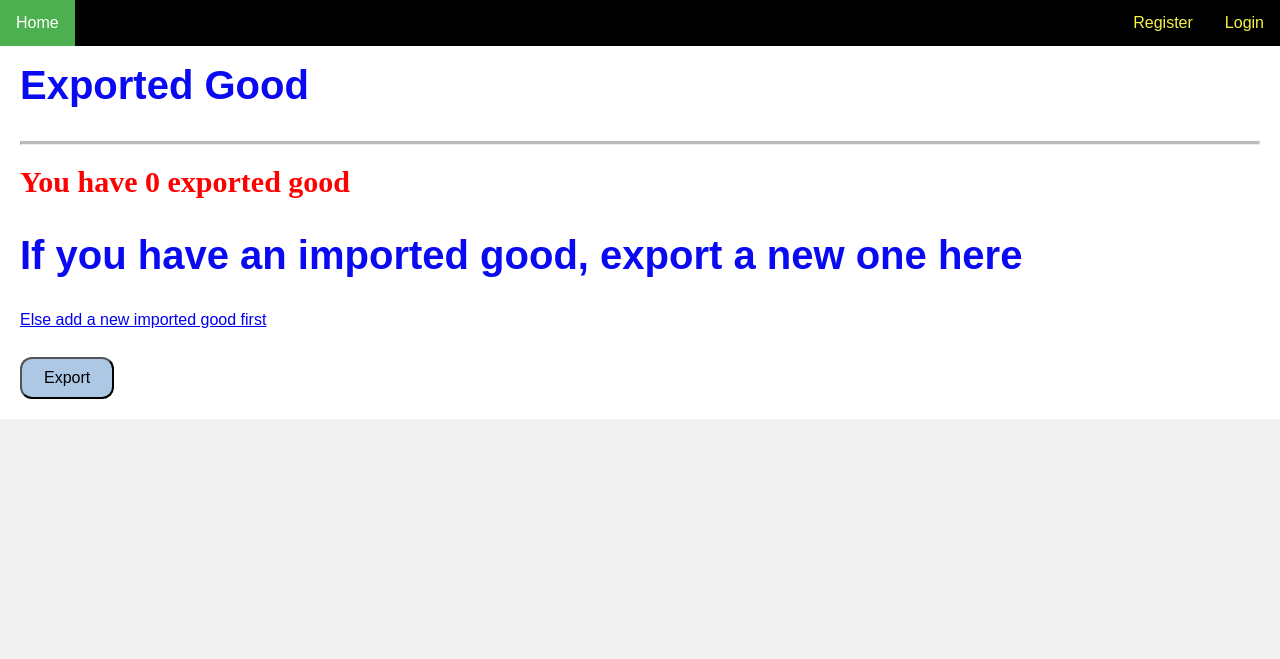
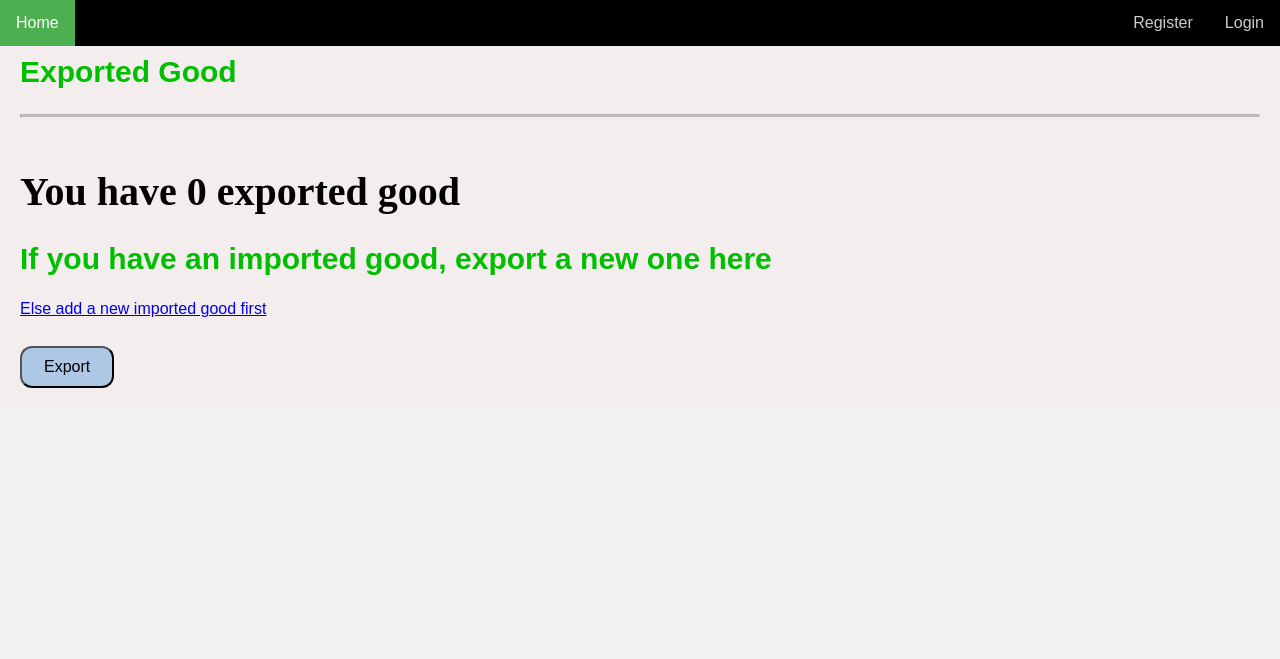
Before and after one commit to trongduc2206/QuanLyKhoHang, a PHP site: page /export in a window 1280 px wide. Shown: the top 659 px of the page. Run offline with PHP 8.4, Linux system fonts and the light colour scheme; data that the repository does not hold is empty; some libraries are stand-ins or nearby versions.

Commit message:
updatecss4

```diff
--- a/public/index.php
+++ b/public/index.php
@@ -11,7 +11,7 @@ $config = [
     'db' => [
         'dsn' => 'mysql:host=localhost;port=3306;dbname=cnweb_btl',
         'user' => 'root',
-        'password' => 'trongduc22062000'
+        'password' => ''
     ]
 ];
 
--- a/public/style.css
+++ b/public/style.css
@@ -4,14 +4,18 @@
 }
 
 .pagination a {
-    color: #000;
-    float: right;
+  color: #187ce0;
+  float: left;
   padding: 8px 16px;
   text-decoration: none;
   border-style: groove ;
   border-width: 1px;
-    background-color: #b7ae89 ;
+  background-color: #f4f4b7 ;
+  margin-top : 5px ;
+  margin-right: 5px ;
+
 }
+
 
 .pagination a.active {
   background-color: #4CAF50;
@@ -23,3 +27,21 @@
   background-color: #ddd;
   border-radius: 5px;
 }
+
+.table{
+  margin-top : 10px ;
+  background: #f4eded ;
+  }
+.table h1{
+  font-family : serif ;
+  color : #000 ;
+  width: 100%;
+  font-size:40px;
+  margin-top : 50px ;
+}
+
+.table h2{
+  color : #00bf00 ;
+  width: 100%;
+  font-size:30px;
+}
--- a/views/export.php
+++ b/views/export.php
@@ -1,4 +1,4 @@
-<!-- <link rel="stylesheet" href="style.css"> -->
+<link rel="stylesheet" href="style.css">
 <style>
   .modal {
     display: none;
@@ -46,7 +46,7 @@
     text-decoration: none;
     cursor: pointer;
   }
-  .pagination {
+  /* .pagination {
     display: inline-block;
     width: 100%;
   }
@@ -72,8 +72,8 @@
   .pagination a:hover:not(.active) {
     background-color: #ddd;
     border-radius: 5px;
-  }
-  .table{
+  } */
+  /* .table{
     margin-top : 10px ;
 
   }
@@ -86,7 +86,7 @@
   .table h2{
     color : #0909f2 ;
     font-size:40px;
-  }
+  } */
 </style>
 <div class="table">
   <!-- <?php
--- a/views/home.php
+++ b/views/home.php
@@ -5,7 +5,7 @@
       <input type="submit" value="submit">
       </form>
 </div> -->
-
+<link rel="stylesheet" href="style.css">
 <style>
 
     .box
@@ -22,7 +22,7 @@
         background-image:
           conic-gradient(red, yellow, green);
     }
-  .table{
+  /* .table{
     margin-top : 10px ;
     height: 300px;
     background: #f4eded ;
@@ -39,7 +39,7 @@
     color : #0909f2 ;
     width: 100%;
     font-size:40px;
-  }
+  } */
 
 </style>
 
--- a/views/import.php
+++ b/views/import.php
@@ -76,7 +76,7 @@
     background-color: #ddd;
     border-radius: 5px;
   } */
-  .table{
+  /* .table{
     margin-top : 10px ;
   }
   .table h1{
@@ -88,7 +88,7 @@
   .table h2{
     color : #0909f2 ;
     font-size: 40px;
-  }
+  } */
 </style>
 </head>
 <div class="table">
--- a/views/layout/main.php
+++ b/views/layout/main.php
@@ -6,6 +6,7 @@
 <html>
 <head>
 <link rel="stylesheet" href="./font/themify-icons/themify-icons.css">
+<link rel="stylesheet" href="style.css">
 <style>
 * {
   box-sizing: border-box;
@@ -52,7 +53,7 @@ input[type=text], input[type=password] {
 .topnav a {
   float: left;
   display: block;
-  color: #f4f449;
+  color: #ccc;
   text-align: center;
   padding: 14px 16px;
   text-decoration: none;
--- a/views/partner.php
+++ b/views/partner.php
@@ -59,7 +59,7 @@
   background-color: #ddd;
   border-radius: 5px;
 } */
-.table{
+/* .table{
     margin-top : 10px ;
     height: 300px;
     }
@@ -74,7 +74,7 @@
     color : #0909f2 ;
     width: 100%;
     font-size:40px;
-  }
+  } */
 </style>
 <div class="table">
         <h2>Partner</h2>
```
Also changed, not shown: views/delete.php (+5 -4 lines), views/style.css (deleted, +0 -25 lines). Lines whose indentation alone changed are shown as unchanged.
